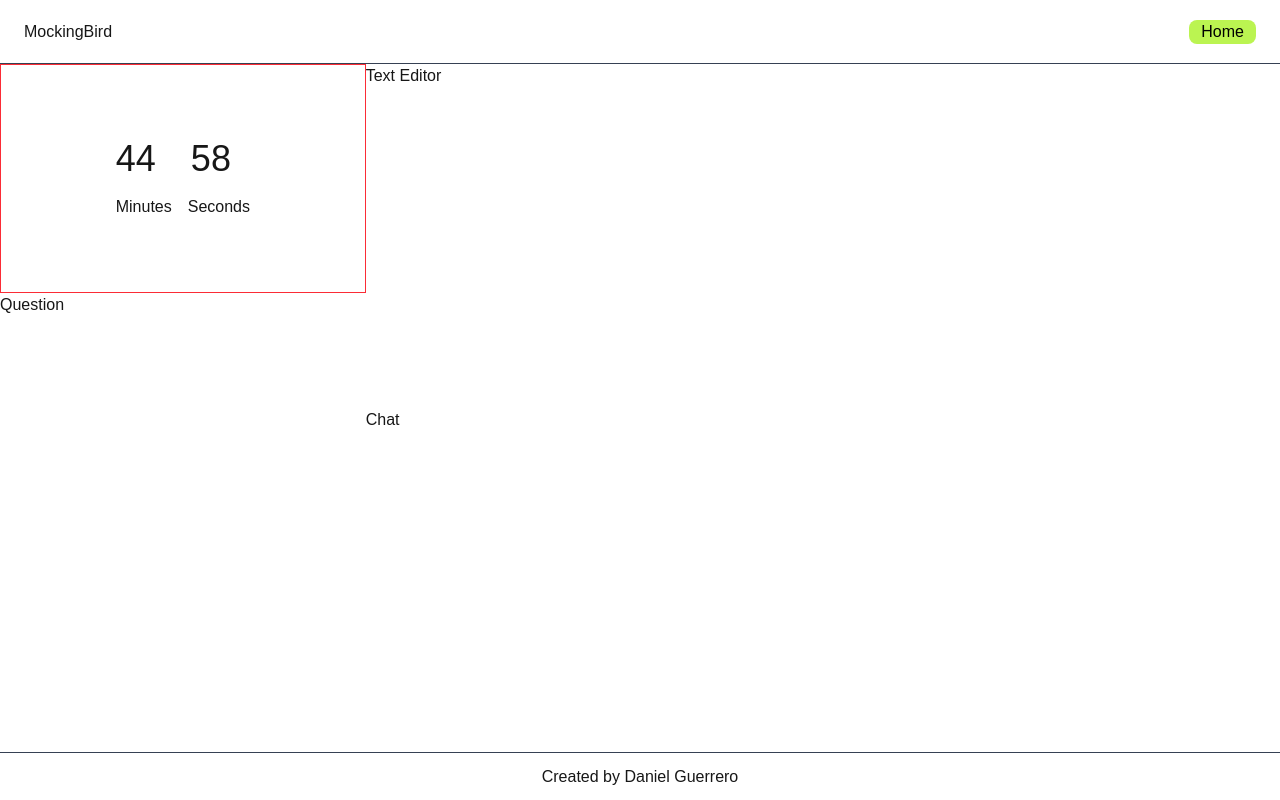
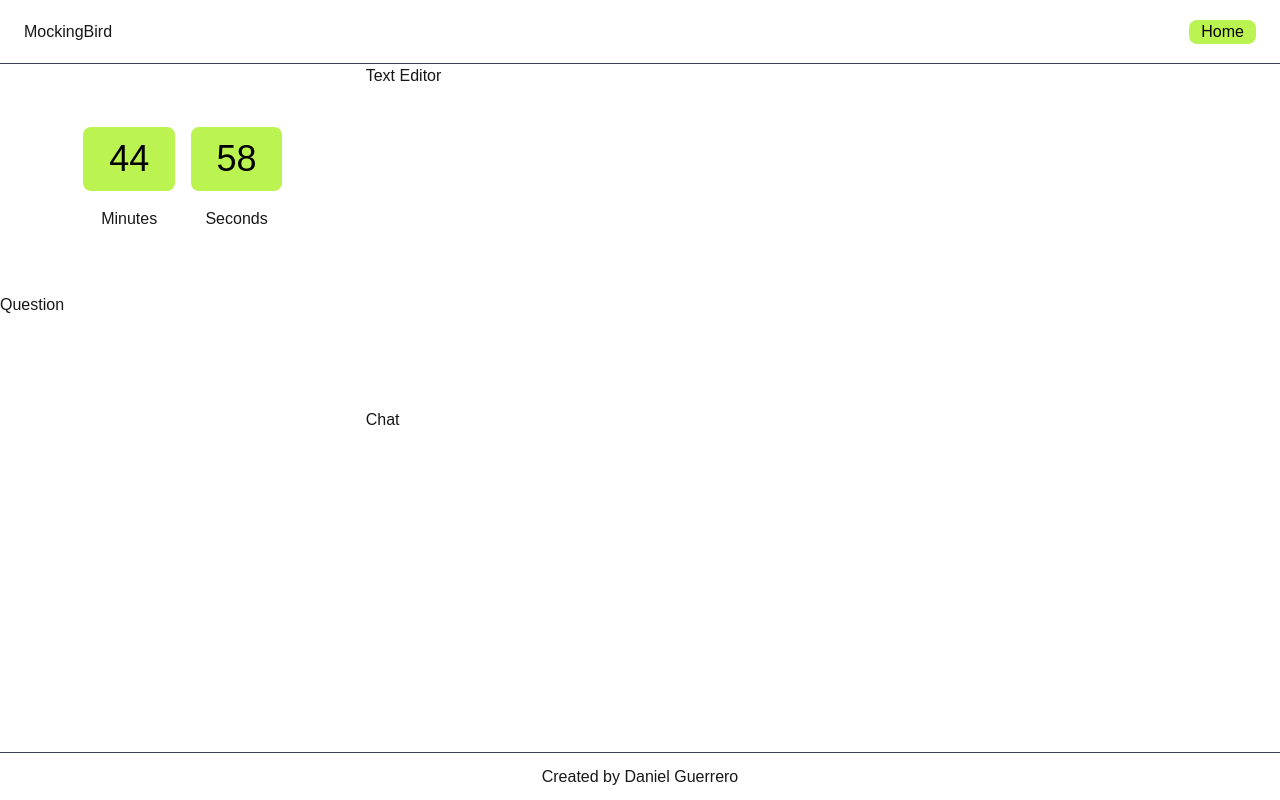
Before and after one commit to danxguerrero/MockingBird, a Next.js app in the folder mockingbird/: page /interview in a window 1280 px wide. Both pictures are taken after a click on the button "Start Interview". Built offline with nearby package versions, Linux system fonts and the light colour scheme.

Commit message:
Styled the Timer Component. Closes #5

```diff
--- a/mockingbird/src/app/interview/components/Timer.tsx
+++ b/mockingbird/src/app/interview/components/Timer.tsx
@@ -24,20 +24,20 @@ export const Timer = () => {
     }, [time, interviewActive])
 
     return (
-        <div className="border border-red-500 w-full flex flex-col items-center justify-center">
+        <div className="w-full flex justify-center items-center">
             {interviewActive ? (
-                <div className="flex space-x-4">
-                    <div className="flex flex-col space-x-4  gap-4 items-center justify-center">
-                        <p className="text-4xl">{minutes < 10 ? `0${minutes}` : minutes}</p>
+                <div className="flex space-x-4 flex-1 w-full justify-center">
+                    <div className="flex flex-col gap-4 items-center justify-center w-1/4 text-center">
+                        <p className="text-4xl p-3 bg-lime-300 text-black rounded-lg w-full">{minutes < 10 ? `0${minutes}` : minutes}</p>
                         <p>Minutes</p>
                     </div>
-                    <div className="flex flex-col space-x-4 gap-4 items-center justify-center">
-                        <p className="text-4xl">{seconds < 10 ? `0${seconds}` : seconds}</p>
+                    <div className="flex flex-col gap-4 items-center justify-center w-1/4">
+                        <p className="text-4xl p-3 bg-lime-300 text-black rounded-lg w-full text-center">{seconds < 10 ? `0${seconds}` : seconds}</p>
                         <p>Seconds</p>
                     </div>
                 </div>
             ) : (
-                <button onClick={() => setInterviewActive(true)}>Start Interview</button>
+                <button onClick={() => setInterviewActive(true)} className="bg-lime-300 text-black p-2 rounded-lg hover:text-white hover:bg-lime-500 transition-colors">Start Interview</button>
             )}
         </div>
     )
```
